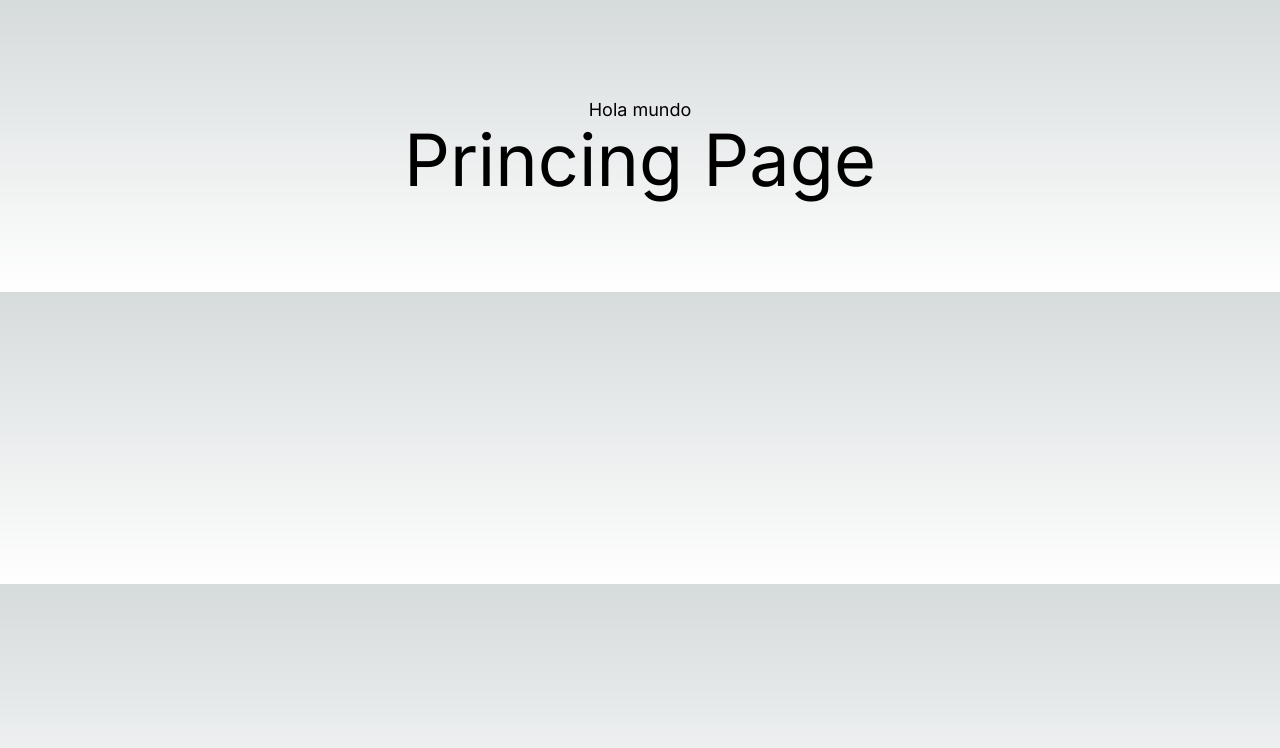
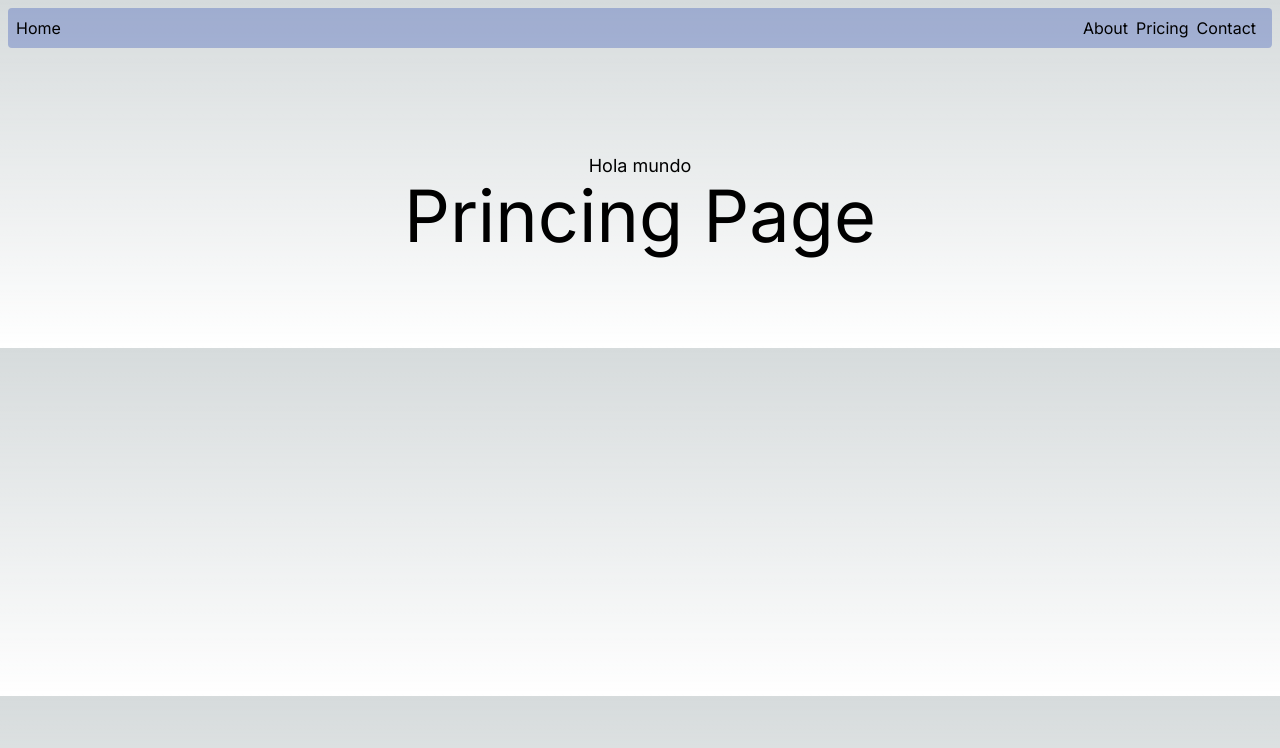
Before and after one commit to warmab13/next-01-first-steps, a Next.js app: page /pricing in a window 1280 px wide. Shown: the top 748 px of the page. Built offline with nearby package versions, Linux system fonts and the light colour scheme.

Commit message:
creating server component for navbar and put as root on template

```diff
--- a/app/(general)/contact/page.tsx
+++ b/app/(general)/contact/page.tsx
@@ -3,7 +3,7 @@ import type { Metadata } from "next";
 export const metadata: Metadata = {
     title: 'Contact Title',
     description: 'Contact Description',
-    keywords: ['About page', 'Alonso', 'Info']
+    keywords: ['Contact page', 'Alonso', 'Info']
 };
 
 export default function ContactPage(){
--- a/app/(general)/layout.tsx
+++ b/app/(general)/layout.tsx
@@ -1,13 +1,17 @@
+import { Navbar } from "@/components";
 
-export default function AboutLayout({
+export default function GeneralLayout({
  children
 }: {
  children: React.ReactNode;
 }) {
   return (
-    <main className="flex flex-col items-center p-24">
-        <span className="text-lg">Hola mundo</span>
-        {children}
-    </main>
+    <>
+      <Navbar/>
+      <main className="flex flex-col items-center p-24">
+          <span className="text-lg">Hola mundo</span>
+          {children}
+      </main>
+    </>
   );
 }
--- a/app/(general)/pricing/page.tsx
+++ b/app/(general)/pricing/page.tsx
@@ -4,7 +4,7 @@ import type { Metadata } from "next";
 export const metadata: Metadata = {
     title: 'Pricing Title',
     description: 'Pricing Description',
-    keywords: ['About page', 'Alonso', 'Info']
+    keywords: ['Pricing page', 'Alonso', 'Info']
 };
 
 export default function PricingPage(){
--- /dev/null
+++ b/components/index.ts
@@ -0,0 +1 @@
+export * from './navbar/Navbar';
--- /dev/null
+++ b/components/navbar/Navbar.tsx
@@ -0,0 +1,16 @@
+export const Navbar = () => {
+  return (
+   <nav className="flex bg-blue-800 bg-opacity-30 p-2 m-2 rounded">
+
+        <span>Home</span>
+
+
+        <div className="flex flex-1"></div>
+
+        <a className="mr-2" href="/about">About</a>
+        <a className="mr-2" href="/pricing">Pricing</a>
+        <a className="mr-2" href="/contact">Contact</a>
+
+   </nav>
+  )
+}
```
